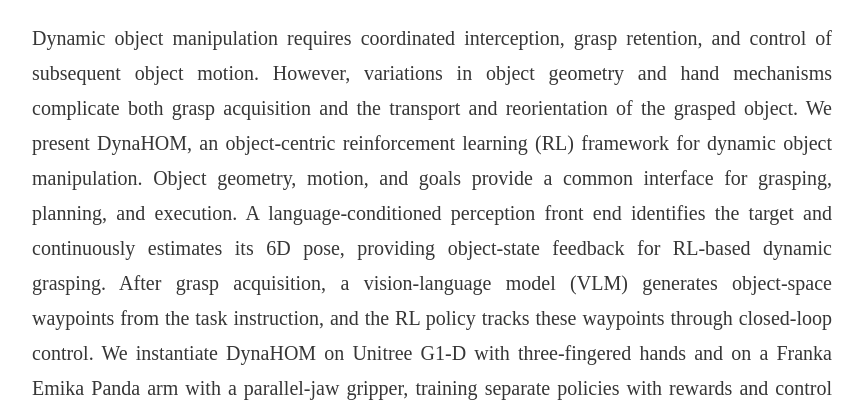
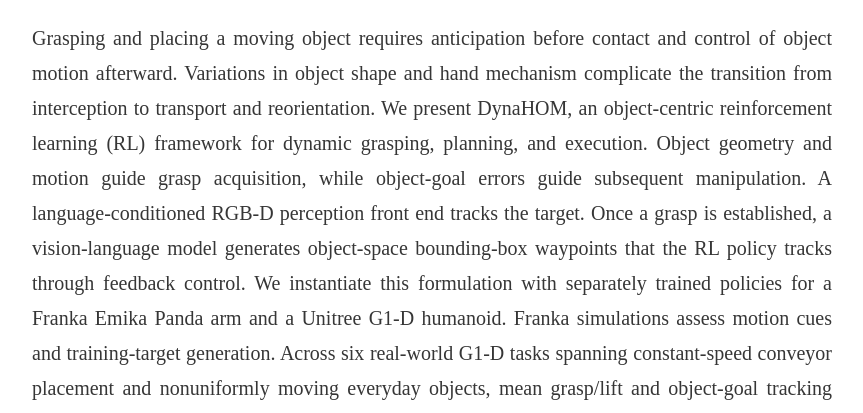
Before and after one commit to LiuYufei-Robotics/dynahom.github.io, a plain HTML site: page index.html in a window 1280 px wide. Shown: the part 532-945 px from the top of the page, without its empty margins (208-1071 px from the left). Drawn offline with Linux system fonts and the light colour scheme.

Commit message:
Update homepage abstract from the current Overleaf manuscript

```diff
--- a/index.html
+++ b/index.html
@@ -64,7 +64,7 @@
   <main id="main">
     <section class="section abstract" id="abstract" aria-labelledby="abstract-title">
       <h2 id="abstract-title">Abstract</h2>
-      <p>Dynamic object manipulation requires coordinated interception, grasp retention, and control of subsequent object motion. However, variations in object geometry and hand mechanisms complicate both grasp acquisition and the transport and reorientation of the grasped object. We present DynaHOM, an object-centric reinforcement learning (RL) framework for dynamic object manipulation. Object geometry, motion, and goals provide a common interface for grasping, planning, and execution. A language-conditioned perception front end identifies the target and continuously estimates its 6D pose, providing object-state feedback for RL-based dynamic grasping. After grasp acquisition, a vision-language model (VLM) generates object-space waypoints from the task instruction, and the RL policy tracks these waypoints through closed-loop control. We instantiate DynaHOM on Unitree G1-D with three-fingered hands and on a Franka Emika Panda arm with a parallel-jaw gripper, training separate policies with rewards and control interfaces adapted to each embodiment. We evaluate dynamic grasping and subsequent manipulation in simulation and real-world tasks, including everyday object handling and conveyor-belt parcel placement.</p>
+      <p>Grasping and placing a moving object requires anticipation before contact and control of object motion afterward. Variations in object shape and hand mechanism complicate the transition from interception to transport and reorientation. We present DynaHOM, an object-centric reinforcement learning (RL) framework for dynamic grasping, planning, and execution. Object geometry and motion guide grasp acquisition, while object-goal errors guide subsequent manipulation. A language-conditioned RGB-D perception front end tracks the target. Once a grasp is established, a vision-language model generates object-space bounding-box waypoints that the RL policy tracks through feedback control. We instantiate this formulation with separately trained policies for a Franka Emika Panda arm and a Unitree G1-D humanoid. Franka simulations assess motion cues and training-target generation. Across six real-world G1-D tasks spanning constant-speed conveyor placement and nonuniformly moving everyday objects, mean grasp/lift and object-goal tracking success rates are 75.00% and 61.67%, respectively.</p>
     </section>
     <section class="section" id="overview" aria-labelledby="overview-title">
       <h2 id="overview-title">Framework Overview</h2>
```
